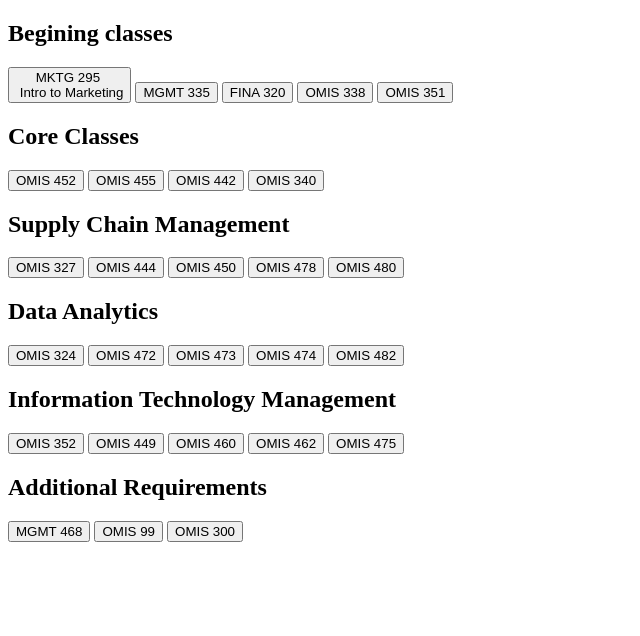
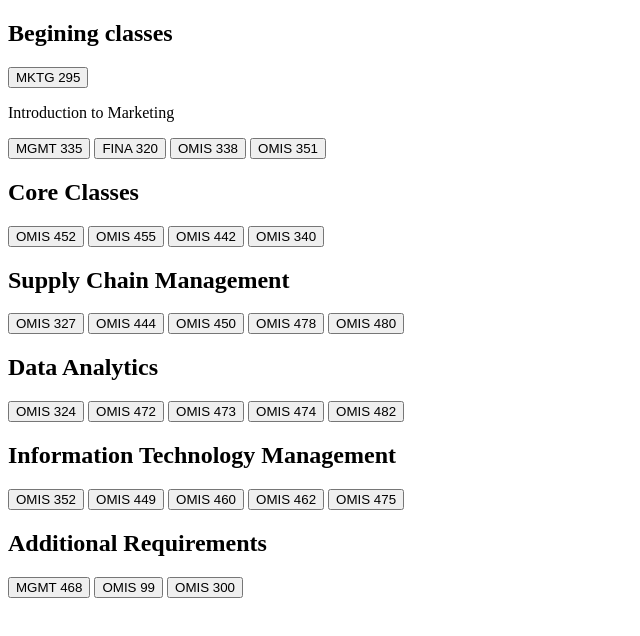
Before and after one commit to z1827320/omis485project, a plain HTML site: page index.html in a window 1280 px wide. Shown: the whole page, without its empty margins (0-640 px from the left). Drawn offline with Linux system fonts and the light colour scheme.

Commit message:
Update index.html

```diff
--- a/index.html
+++ b/index.html
@@ -7,7 +7,10 @@
         <body>
             <div class="firstclass">
                 <h2>Begining classes</h2>
-                <input type="button" value="MKTG 295 &#x00A Intro to Marketing">
+                <div>
+                <input type="button" value="MKTG 295">
+                <p>Introduction to Marketing</p>
+                </div>
                 <input type="button" value="MGMT 335">
                 <input type="button" value="FINA 320">
                 <input type="button" value="OMIS 338">
```
